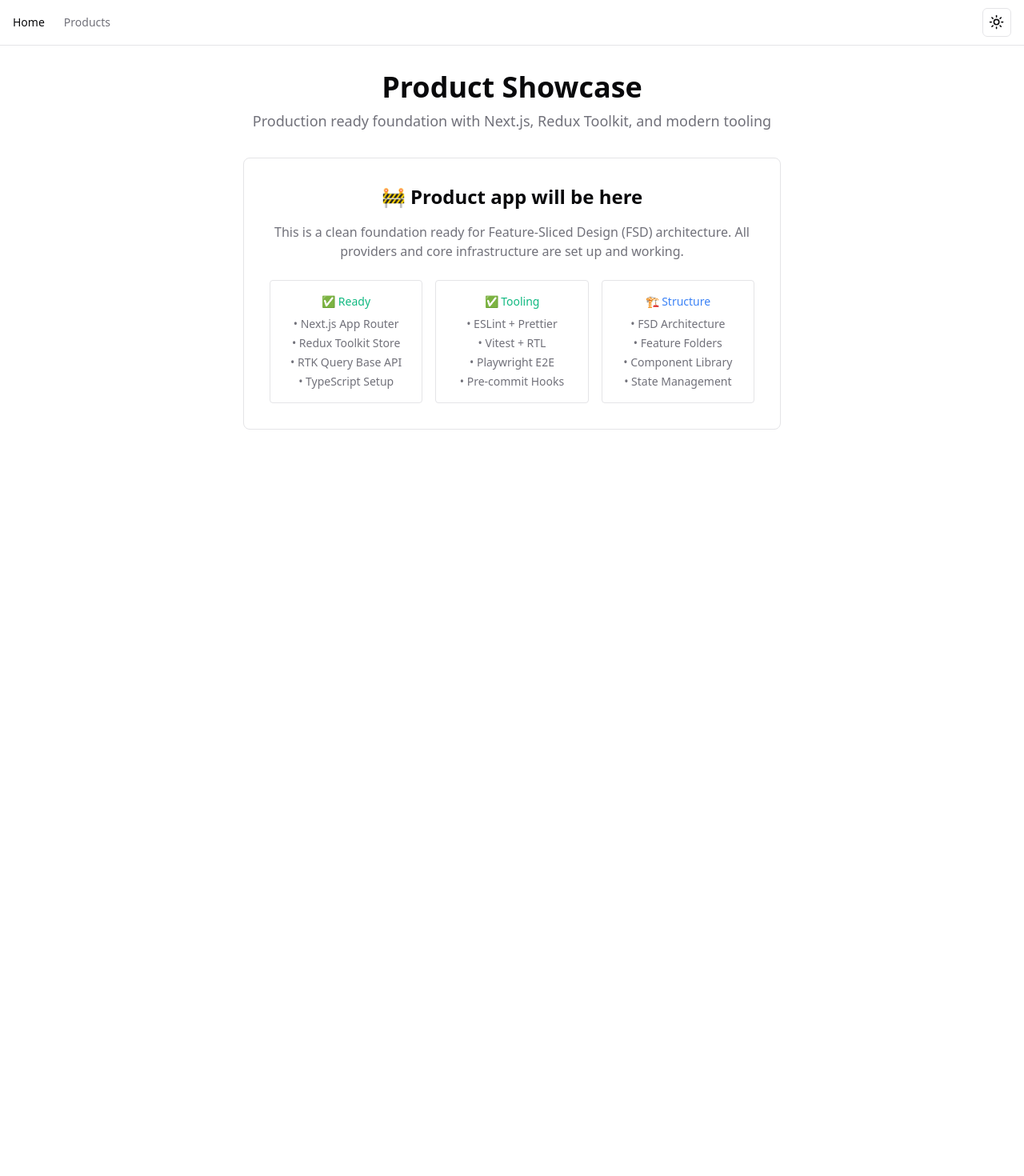
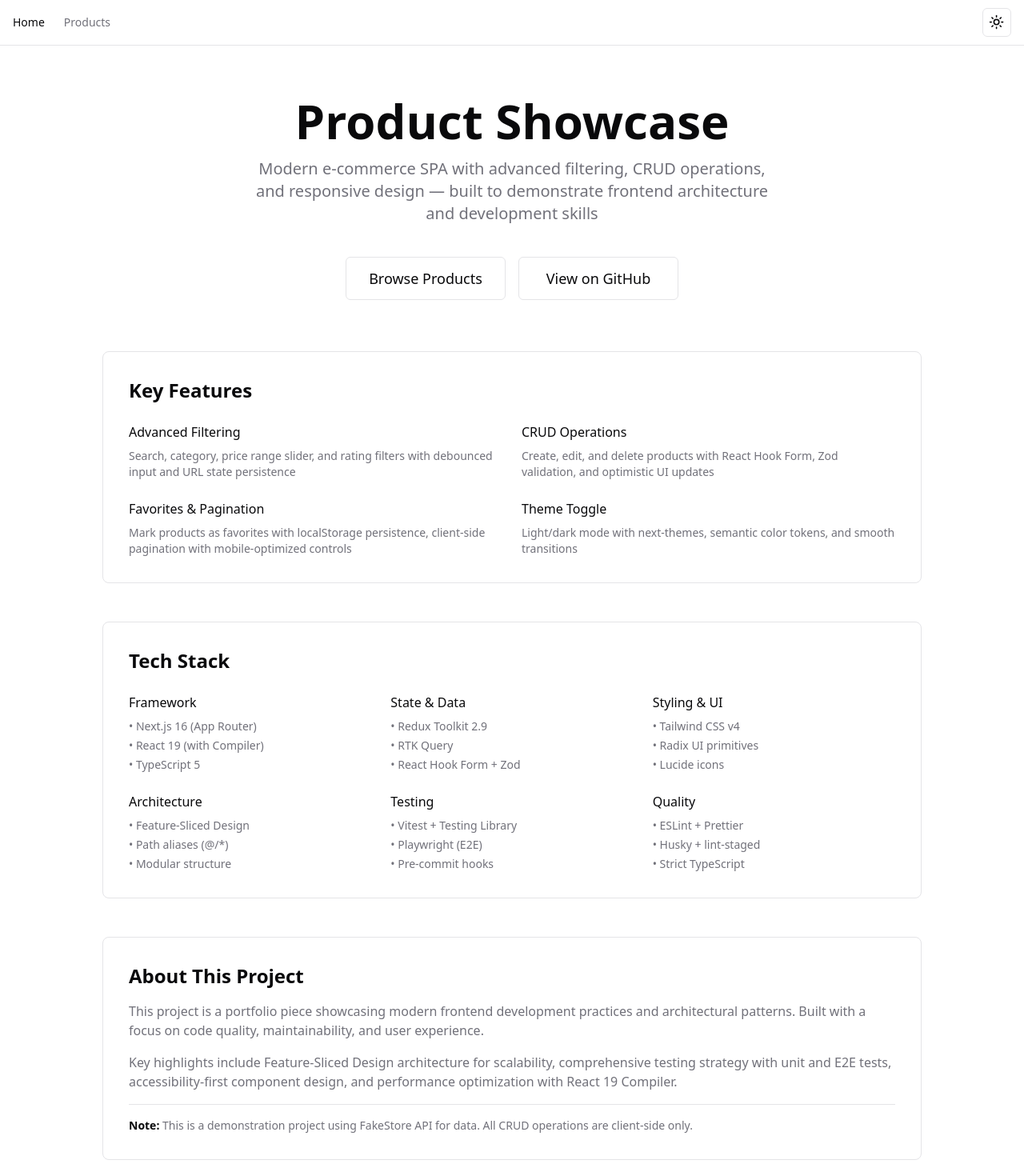
Before and after one commit to quterma/prod-show-case, a Next.js app: page / in a window 1280 px wide. Shown: the top 1470 px of the page at 80% size. Before the commit the page ends 801 px from the top, so only its background shows below. Built offline with nearby package versions, Linux system fonts and the light colour scheme.

Commit message:
refactor: update page title to Products Showcase

```diff
--- a/src/app/page.tsx
+++ b/src/app/page.tsx
@@ -1,63 +1,167 @@
+import Link from "next/link"
+
+import { Button } from "@/shared/ui"
+
 export default function HomePage() {
   return (
-    <div className="container mx-auto px-4 py-8">
-      <div className="text-center space-y-8">
-        <header>
-          <h1 className="text-4xl font-bold text-foreground mb-2">
+    <div className="container mx-auto px-4 py-12 md:py-16">
+      {/* Hero Section */}
+      <section className="text-center space-y-6 mb-16">
+        <div className="space-y-4">
+          <h1 className="text-4xl md:text-5xl lg:text-6xl font-bold text-foreground">
             Product Showcase
           </h1>
-          <p className="text-lg text-muted-foreground">
-            Production ready foundation with Next.js, Redux Toolkit, and modern
-            tooling
+          <p className="text-lg md:text-xl text-muted-foreground max-w-2xl mx-auto">
+            Modern e-commerce SPA with advanced filtering, CRUD operations, and
+            responsive design — built to demonstrate frontend architecture and
+            development skills
           </p>
-        </header>
+        </div>
 
-        <div className="max-w-2xl mx-auto">
-          <div className="bg-card border border-border rounded-lg p-8">
-            <h2 className="text-2xl font-semibold text-foreground mb-4">
-              🚧 Product app will be here
+        <div className="flex flex-col sm:flex-row gap-4 justify-center items-center pt-4">
+          <Link href="/products">
+            <Button size="lg" className="min-w-[200px]">
+              Browse Products
+            </Button>
+          </Link>
+          <a
+            href="https://github.com/quterma/prod-show-case"
+            target="_blank"
+            rel="noopener noreferrer"
+          >
+            <Button variant="outline" size="lg" className="min-w-[200px]">
+              View on GitHub
+            </Button>
+          </a>
+        </div>
+      </section>
+
+      {/* Portfolio Sections */}
+      <div className="max-w-5xl mx-auto space-y-12">
+        {/* Features */}
+        <section className="bg-card border border-border rounded-lg p-8">
+          <h2 className="text-2xl font-semibold text-foreground mb-6">
+            Key Features
           </h2>
-            <p className="text-muted-foreground mb-6">
-              This is a clean foundation ready for Feature-Sliced Design (FSD)
-              architecture. All providers and core infrastructure are set up and
-              working.
+          <div className="grid grid-cols-1 md:grid-cols-2 gap-6">
+            <div className="space-y-2">
+              <h3 className="font-medium text-foreground">
+                Advanced Filtering
+              </h3>
+              <p className="text-sm text-muted-foreground">
+                Search, category, price range slider, and rating filters with
+                debounced input and URL state persistence
               </p>
+            </div>
+            <div className="space-y-2">
+              <h3 className="font-medium text-foreground">CRUD Operations</h3>
+              <p className="text-sm text-muted-foreground">
+                Create, edit, and delete products with React Hook Form, Zod
+                validation, and optimistic UI updates
+              </p>
+            </div>
+            <div className="space-y-2">
+              <h3 className="font-medium text-foreground">
+                Favorites & Pagination
+              </h3>
+              <p className="text-sm text-muted-foreground">
+                Mark products as favorites with localStorage persistence,
+                client-side pagination with mobile-optimized controls
+              </p>
+            </div>
+            <div className="space-y-2">
+              <h3 className="font-medium text-foreground">Theme Toggle</h3>
+              <p className="text-sm text-muted-foreground">
+                Light/dark mode with next-themes, semantic color tokens, and
+                smooth transitions
+              </p>
+            </div>
+          </div>
+        </section>
 
-            <div className="grid grid-cols-1 md:grid-cols-3 gap-4 text-sm">
-              <div className="bg-background p-4 rounded border border-border">
-                <div className="font-medium text-success mb-2">✅ Ready</div>
-                <ul className="text-muted-foreground space-y-1">
-                  <li>• Next.js App Router</li>
-                  <li>• Redux Toolkit Store</li>
-                  <li>• RTK Query Base API</li>
-                  <li>• TypeScript Setup</li>
+        {/* Tech Stack */}
+        <section className="bg-card border border-border rounded-lg p-8">
+          <h2 className="text-2xl font-semibold text-foreground mb-6">
+            Tech Stack
+          </h2>
+          <div className="grid grid-cols-1 sm:grid-cols-2 lg:grid-cols-3 gap-6">
+            <div className="space-y-2">
+              <h3 className="font-medium text-foreground">Framework</h3>
+              <ul className="text-sm text-muted-foreground space-y-1">
+                <li>• Next.js 16 (App Router)</li>
+                <li>• React 19 (with Compiler)</li>
+                <li>• TypeScript 5</li>
               </ul>
             </div>
-
-              <div className="bg-background p-4 rounded border border-border">
-                <div className="font-medium text-success mb-2">✅ Tooling</div>
-                <ul className="text-muted-foreground space-y-1">
-                  <li>• ESLint + Prettier</li>
-                  <li>• Vitest + RTL</li>
-                  <li>• Playwright E2E</li>
-                  <li>• Pre-commit Hooks</li>
+            <div className="space-y-2">
+              <h3 className="font-medium text-foreground">State & Data</h3>
+              <ul className="text-sm text-muted-foreground space-y-1">
+                <li>• Redux Toolkit 2.9</li>
+                <li>• RTK Query</li>
+                <li>• React Hook Form + Zod</li>
               </ul>
             </div>
-
-              <div className="bg-background p-4 rounded border border-border">
-                <div className="font-medium text-primary mb-2">
-                  🏗️ Structure
+            <div className="space-y-2">
+              <h3 className="font-medium text-foreground">Styling & UI</h3>
+              <ul className="text-sm text-muted-foreground space-y-1">
+                <li>• Tailwind CSS v4</li>
+                <li>• Radix UI primitives</li>
+                <li>• Lucide icons</li>
+              </ul>
             </div>
-                <ul className="text-muted-foreground space-y-1">
-                  <li>• FSD Architecture</li>
-                  <li>• Feature Folders</li>
-                  <li>• Component Library</li>
-                  <li>• State Management</li>
+            <div className="space-y-2">
+              <h3 className="font-medium text-foreground">Architecture</h3>
+              <ul className="text-sm text-muted-foreground space-y-1">
+                <li>• Feature-Sliced Design</li>
+                <li>• Path aliases (@/*)</li>
+                <li>• Modular structure</li>
+              </ul>
+            </div>
+            <div className="space-y-2">
+              <h3 className="font-medium text-foreground">Testing</h3>
+              <ul className="text-sm text-muted-foreground space-y-1">
+                <li>• Vitest + Testing Library</li>
+                <li>• Playwright (E2E)</li>
+                <li>• Pre-commit hooks</li>
+              </ul>
+            </div>
+            <div className="space-y-2">
+              <h3 className="font-medium text-foreground">Quality</h3>
+              <ul className="text-sm text-muted-foreground space-y-1">
+                <li>• ESLint + Prettier</li>
+                <li>• Husky + lint-staged</li>
+                <li>• Strict TypeScript</li>
               </ul>
             </div>
           </div>
+        </section>
+
+        {/* About */}
+        <section className="bg-card border border-border rounded-lg p-8">
+          <h2 className="text-2xl font-semibold text-foreground mb-4">
+            About This Project
+          </h2>
+          <div className="space-y-4 text-muted-foreground">
+            <p>
+              This project is a portfolio piece showcasing modern frontend
+              development practices and architectural patterns. Built with a
+              focus on code quality, maintainability, and user experience.
+            </p>
+            <p>
+              Key highlights include Feature-Sliced Design architecture for
+              scalability, comprehensive testing strategy with unit and E2E
+              tests, accessibility-first component design, and performance
+              optimization with React 19 Compiler.
+            </p>
+            <div className="pt-4 border-t border-border">
+              <p className="text-sm">
+                <strong className="text-foreground">Note:</strong> This is a
+                demonstration project using FakeStore API for data. All CRUD
+                operations are client-side only.
+              </p>
             </div>
           </div>
+        </section>
       </div>
     </div>
   )
```
Lines whose indentation alone changed are shown as unchanged.
